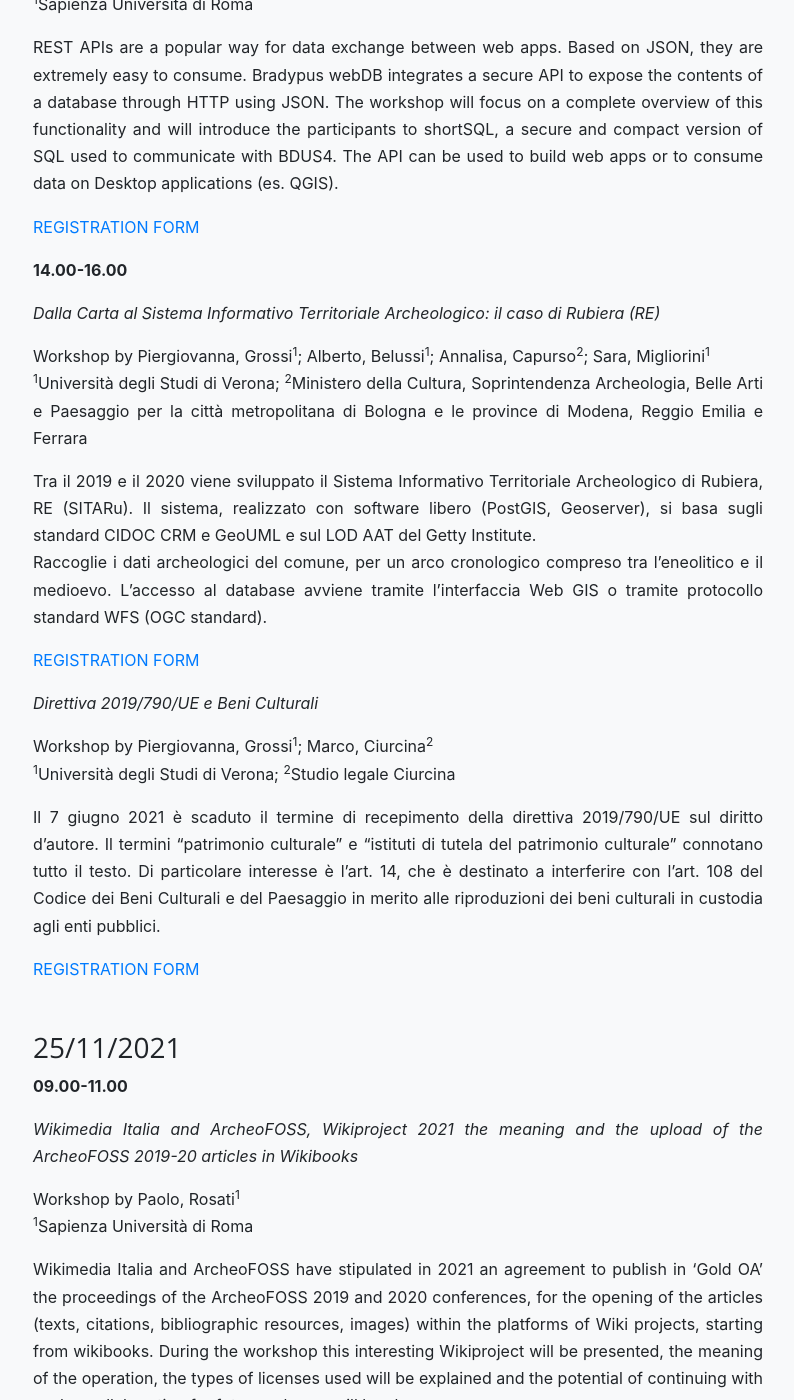
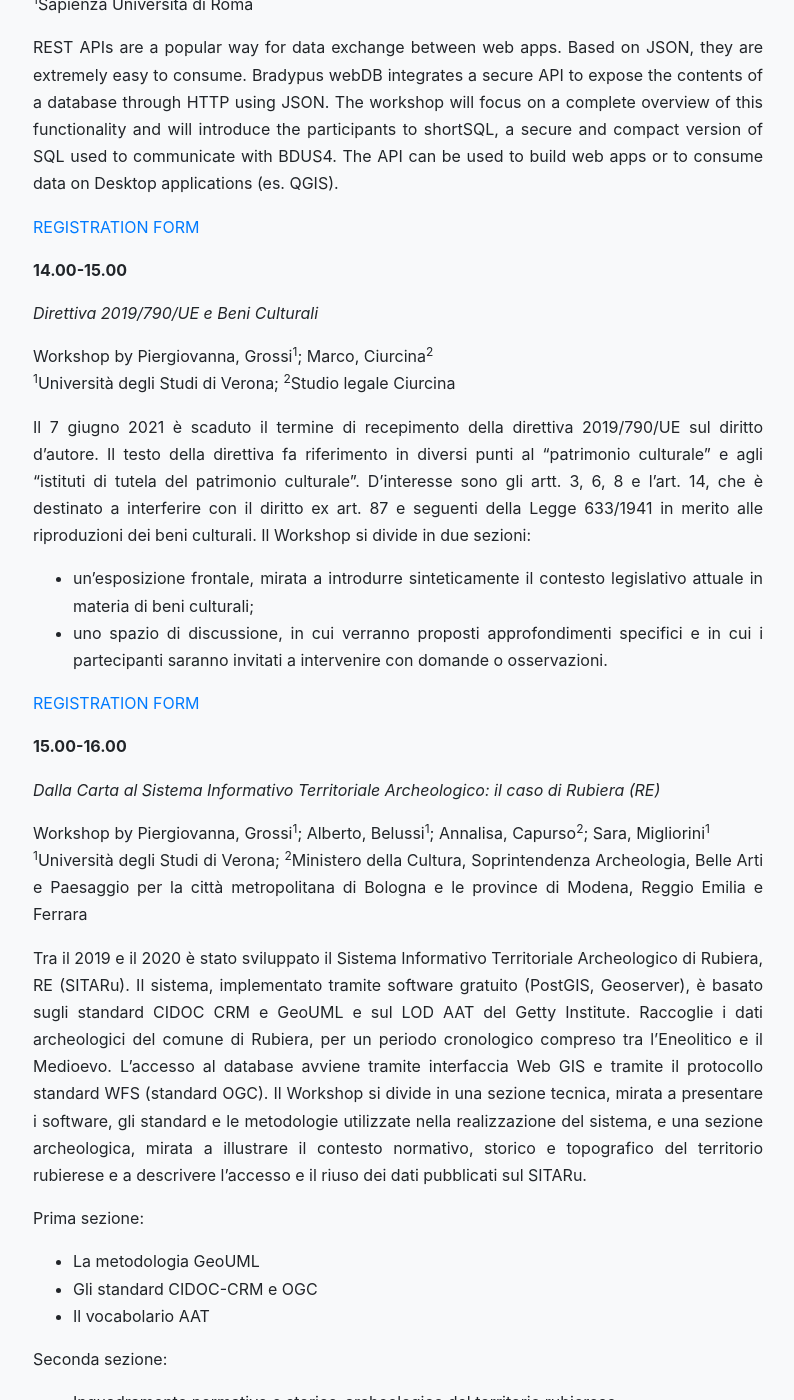
Before and after one commit to archeofoss/2021, a Jekyll site: the page built from programme.md, in a window 1280 px wide and 1400 px high, scrolled down 5703 px. Shown: the whole window, without its empty margins (242-1036 px from the left). Built offline with Jekyll 4.4.1, drawn with Linux system fonts in a browser that asks for light colours; nearby versions of some CDN libraries; some of the changed text lies outside the part shown.

Commit message:
Aggiornamento WS Piergiovanna Grossi

```diff
--- a/programme.md
+++ b/programme.md
@@ -192,26 +192,43 @@ REST APIs are a popular way for data exchange between web apps. Based on JSON, t
 
 [REGISTRATION FORM](https://docs.google.com/forms/d/e/1FAIpQLSdGm7EtOkRtgVZDelj-iCGj8kH-KP7d27nKch0wmy_z7ForDQ/viewform?usp=sf_link)
 
-**14.00-16.00**
+**14.00-15.00**
+
+_Direttiva 2019/790/UE e Beni Culturali_
+
+Workshop by Piergiovanna, Grossi<sup>1</sup>; Marco, Ciurcina<sup>2</sup>
+<sup>1</sup>Università degli Studi di Verona; <sup>2</sup>Studio legale Ciurcina
+
+Il 7 giugno 2021 è scaduto il termine di recepimento della direttiva 2019/790/UE sul diritto d’autore. Il testo della direttiva fa riferimento in diversi punti al “patrimonio culturale” e agli “istituti di tutela del patrimonio culturale”. D'interesse sono gli artt. 3, 6, 8 e l’art. 14, che è destinato a interferire con il diritto ex art. 87 e seguenti della Legge 633/1941 in merito alle riproduzioni dei beni culturali.
+Il Workshop si divide in due sezioni:
+
+- un’esposizione frontale, mirata a introdurre sinteticamente il contesto legislativo attuale in materia di beni culturali;
+- uno spazio di discussione, in cui verranno proposti approfondimenti specifici e in cui i partecipanti saranno invitati a intervenire con domande o osservazioni.
+
+[REGISTRATION FORM](https://docs.google.com/forms/d/e/1FAIpQLSciRw6xQvcO98_HZ6pWQtfXfAn5qbZzHE0W8sDowwz_EOtbww/viewform?usp=sf_link)
+
+**15.00-16.00**
 
 _Dalla Carta al Sistema Informativo Territoriale Archeologico: il caso di Rubiera (RE)_
 
 Workshop by Piergiovanna, Grossi<sup>1</sup>; Alberto, Belussi<sup>1</sup>; Annalisa, Capurso<sup>2</sup>; Sara, Migliorini<sup>1</sup>
 <sup>1</sup>Università degli Studi di Verona; <sup>2</sup>Ministero della Cultura, Soprintendenza Archeologia, Belle Arti e Paesaggio per la città metropolitana di Bologna e le province di Modena, Reggio Emilia e Ferrara
 
-Tra il 2019 e il 2020 viene sviluppato il Sistema Informativo Territoriale Archeologico di Rubiera, RE (SITARu). Il sistema, realizzato con software libero (PostGIS, Geoserver), si basa sugli standard CIDOC CRM e GeoUML e sul LOD AAT del Getty Institute.
-Raccoglie i dati archeologici del comune, per un arco cronologico compreso tra l'eneolitico e il medioevo. L'accesso al database avviene tramite l’interfaccia Web GIS o tramite protocollo standard WFS (OGC standard).
+Tra il 2019 e il 2020 è stato sviluppato il Sistema Informativo Territoriale Archeologico di Rubiera, RE (SITARu). Il sistema, implementato tramite software gratuito (PostGIS, Geoserver), è basato sugli standard CIDOC CRM e GeoUML e sul LOD AAT del Getty Institute. Raccoglie i dati archeologici del comune di Rubiera, per un periodo cronologico compreso tra l'Eneolitico e il Medioevo. L'accesso al database avviene tramite interfaccia Web GIS e tramite il protocollo standard WFS (standard OGC).
+Il Workshop si divide in una sezione tecnica, mirata a presentare i software, gli standard e le metodologie utilizzate nella realizzazione del sistema, e una sezione archeologica, mirata a illustrare il contesto normativo, storico e topografico del territorio rubierese e a descrivere l’accesso e il riuso dei dati pubblicati sul SITARu.
+
+Prima sezione:
+
+- La metodologia GeoUML
+- Gli standard CIDOC-CRM e OGC
+- Il vocabolario AAT
+
+Seconda sezione:
+
+- Inquadramento normativo e storico-archeologico del territorio rubierese
+- L’utilizzo dei WFS SITARu tramite QGIS
 
 [REGISTRATION FORM](https://docs.google.com/forms/d/e/1FAIpQLScDmGhg4EZd6LhqeZ2JZyxXULOw2OZC0RBqoe-slCuEDSWtMw/viewform?usp=sf_link)
-
-_Direttiva 2019/790/UE e Beni Culturali_
-
-Workshop by Piergiovanna, Grossi<sup>1</sup>; Marco, Ciurcina<sup>2</sup>
-<sup>1</sup>Università degli Studi di Verona; <sup>2</sup>Studio legale Ciurcina
-
-Il 7 giugno 2021 è scaduto il termine di recepimento della direttiva 2019/790/UE sul diritto d’autore. Il termini “patrimonio culturale” e “istituti di tutela del patrimonio culturale” connotano tutto il testo. Di particolare interesse è l’art. 14, che è destinato a interferire con l’art. 108 del Codice dei Beni Culturali e del Paesaggio in merito alle riproduzioni dei beni culturali in custodia agli enti pubblici.
-
-[REGISTRATION FORM](https://docs.google.com/forms/d/e/1FAIpQLSciRw6xQvcO98_HZ6pWQtfXfAn5qbZzHE0W8sDowwz_EOtbww/viewform?usp=sf_link)
 
 ### 25/11/2021
 
```
